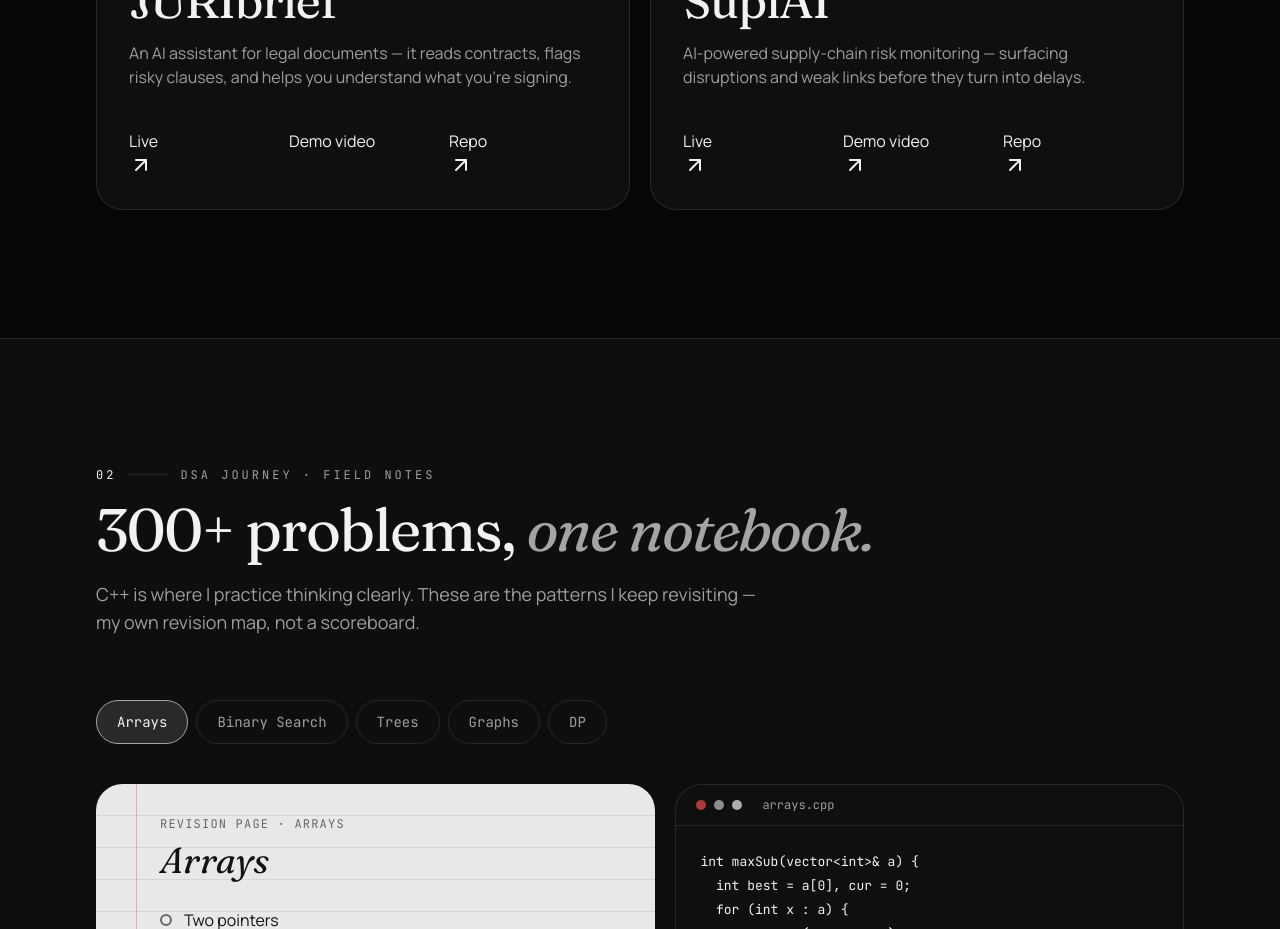
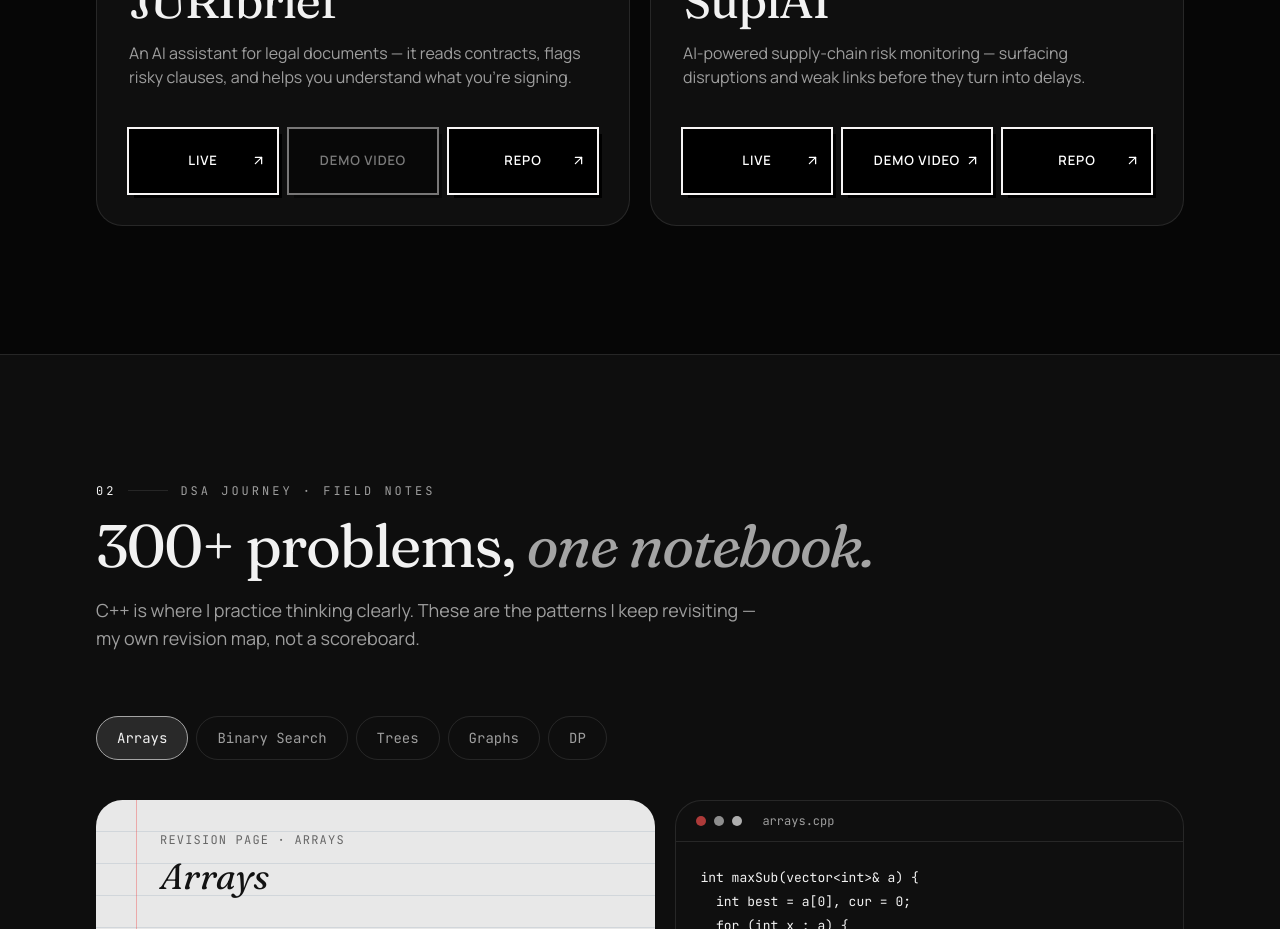
Before and after one commit to AVINASHTIWARI14/portfolio, a React (Vite) app: page / in a window 1280 px wide. Shown: the part 1220-2149 px from the top of the page. Built offline with nearby package versions, Linux system fonts and the light colour scheme.

Commit message:
Add animated brutalist project button styles

```diff
--- a/src/styles.css
+++ b/src/styles.css
@@ -84,8 +84,6 @@
   --glow-lavender: oklch(0.7 0 0 / 12%);
 }
 
-
-
 @layer base {
   * { border-color: var(--color-border); }
   html { scroll-behavior: smooth; scroll-padding-top: 5rem; }
@@ -141,9 +139,94 @@
 @keyframes float-y { 50% { transform: translateY(-10px); } }
 @keyframes scroll-dot { 0% { transform: translateY(0); opacity: 1; } 80% { transform: translateY(14px); opacity: 0; } 100% { opacity: 0; } }
 @keyframes marquee { to { transform: translateX(-50%); } }
+@keyframes brutalist-glare {
+  0% { transform: rotate(45deg) translateY(-100%); opacity: 0; }
+  50% { transform: rotate(45deg) translateY(100%); opacity: 1; }
+  100% { transform: rotate(45deg) translateY(100%); opacity: 0; }
+}
+@keyframes brutalist-arrow {
+  from { right: -30px; }
+  to { right: 10px; }
+}
 
 @utility animate-orbit { animation: orbit 40s linear infinite; }
 @utility animate-orbit-rev { animation: orbit-rev 28s linear infinite; }
 @utility animate-float { animation: float-y 6s ease-in-out infinite; }
 @utility animate-scroll-dot { animation: scroll-dot 1.8s ease-in-out infinite; }
 @utility animate-marquee { animation: marquee 30s linear infinite; }
+
+.brutalist-button {
+  display: flex;
+  position: relative;
+  align-items: center;
+  justify-content: center;
+  gap: 8px;
+  min-width: 0;
+  width: 100%;
+  height: 64px;
+  padding: 0 10px;
+  box-sizing: border-box;
+  overflow: hidden;
+  border: 3px solid #000;
+  outline: 2px solid #f7f5f5;
+  background: #000;
+  color: #fff;
+  text-decoration: none;
+  box-shadow: 5px 5px 0 #000;
+  transition: transform .3s cubic-bezier(.25,.8,.25,1), box-shadow .3s cubic-bezier(.25,.8,.25,1), background-color .3s, color .3s, outline-color .3s;
+}
+.brutalist-button::before {
+  content: "";
+  position: absolute;
+  top: -50%;
+  left: -50%;
+  width: 200%;
+  height: 200%;
+  background: linear-gradient(45deg, transparent, rgba(255,255,255,.8), transparent);
+  transform: rotate(45deg);
+  opacity: 0;
+  pointer-events: none;
+}
+.brutalist-button:hover::before { animation: brutalist-glare 1.5s infinite; }
+.brutalist-button:hover {
+  transform: translate(-3px,-3px);
+  box-shadow: 8px 8px 0 #ff4500;
+  background: #000;
+  color: #fff;
+  outline-color: #000;
+}
+.brutalist-button:active {
+  transform: translate(3px,3px);
+  box-shadow: 0 0 0 #ff4500;
+  transition-duration: .1s;
+}
+.brutalist-button-text {
+  position: relative;
+  z-index: 2;
+  min-width: 0;
+  white-space: nowrap;
+  font-size: clamp(10px, 1.05vw, 13px);
+  font-weight: 800;
+  letter-spacing: .07em;
+  line-height: 1;
+  text-transform: uppercase;
+  transition: transform .3s, color .3s;
+}
+.brutalist-button:hover .brutalist-button-text { transform: skew(-5deg); }
+.brutalist-button-arrow {
+  position: absolute;
+  z-index: 2;
+  right: 8px;
+  width: 15px;
+  height: 15px;
+  flex-shrink: 0;
+  transition: right .3s cubic-bezier(.25,.8,.25,1);
+}
+.brutalist-button:hover .brutalist-button-arrow { right: 8px; }
+.brutalist-button-disabled { opacity: .45; cursor: not-allowed; }
+.brutalist-button-disabled .brutalist-button-arrow { display: none; }
+
+@media (max-width: 639px) {
+  .brutalist-button { height: 60px; }
+  .brutalist-button-text { font-size: 12px; }
+}
```
